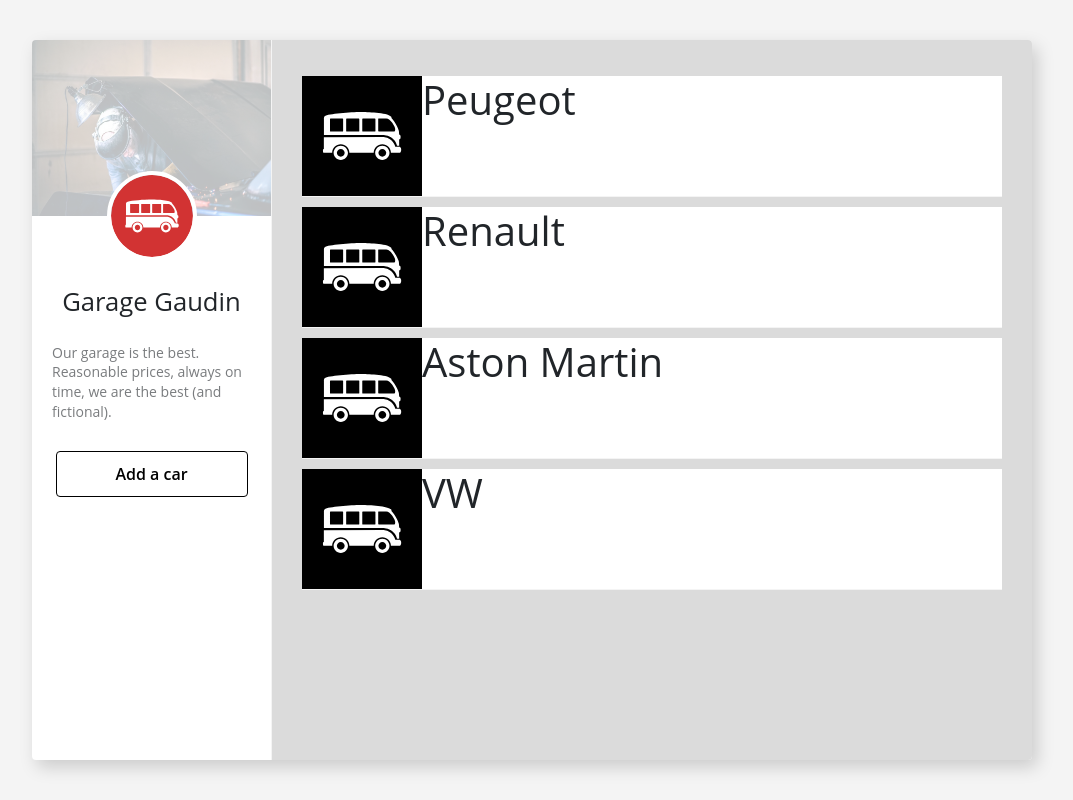
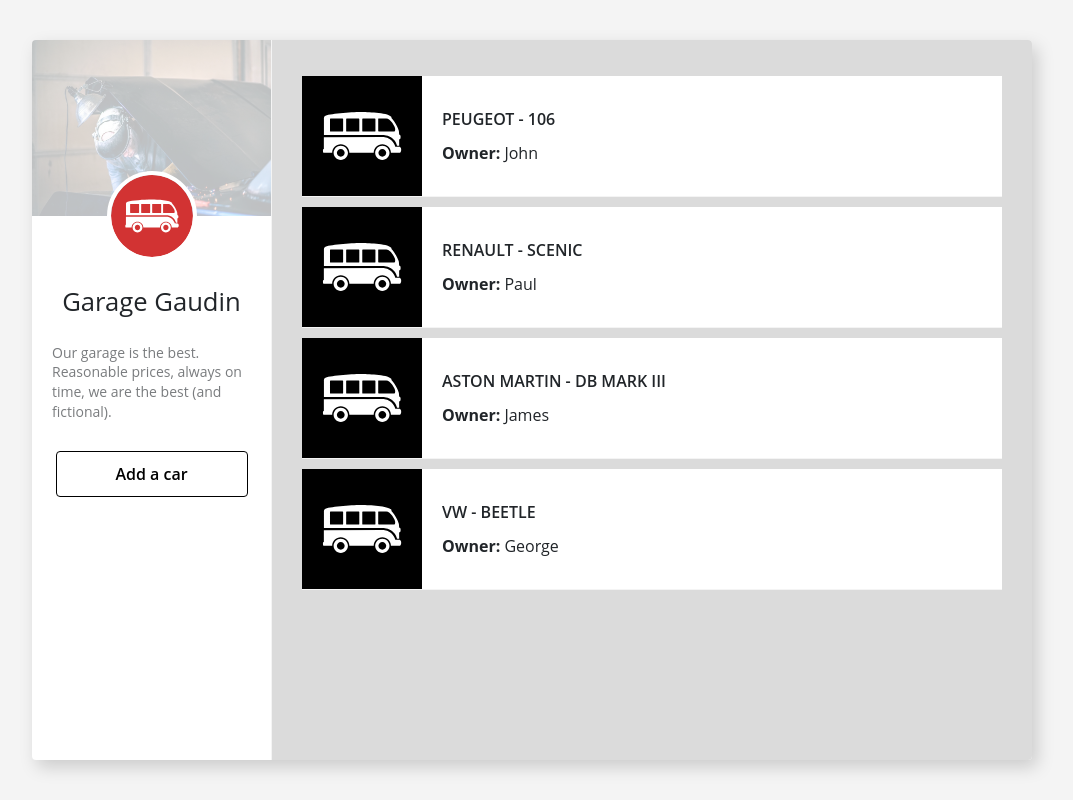
Before and after one commit to nskibiak/react-garage-redux, a React (Create React App) app: page / in a window 1280 px wide. Shown: the whole page, without its empty margins (108-1181 px from the left). Built offline with nearby package versions, Linux system fonts and the light colour scheme.

Commit message:
added ownerline class to css to match template style

```diff
--- a/src/assets/stylesheets/application.scss
+++ b/src/assets/stylesheets/application.scss
@@ -136,6 +136,10 @@
   height: 100%;
 }
 
+.ownerLine {
+  margin-top: 10px;
+}
+
 /* Show ***********************************************************************/
 
 .car-container {
--- a/src/components/car.jsx
+++ b/src/components/car.jsx
@@ -6,7 +6,10 @@
     return (
       <li className="car-smallad">
         <img src={carLogo} alt="Car Logo" className="car-logo"/>
-        <h1>{this.props.car.brand}</h1>
+        <div className="car-details">
+          <span>{this.props.car.brand} - {this.props.car.model}</span>
+          <div className="ownerLine"><strong>Owner:</strong> {this.props.car.owner}</div>
+        </div>
       </li>
     );
   }
```
